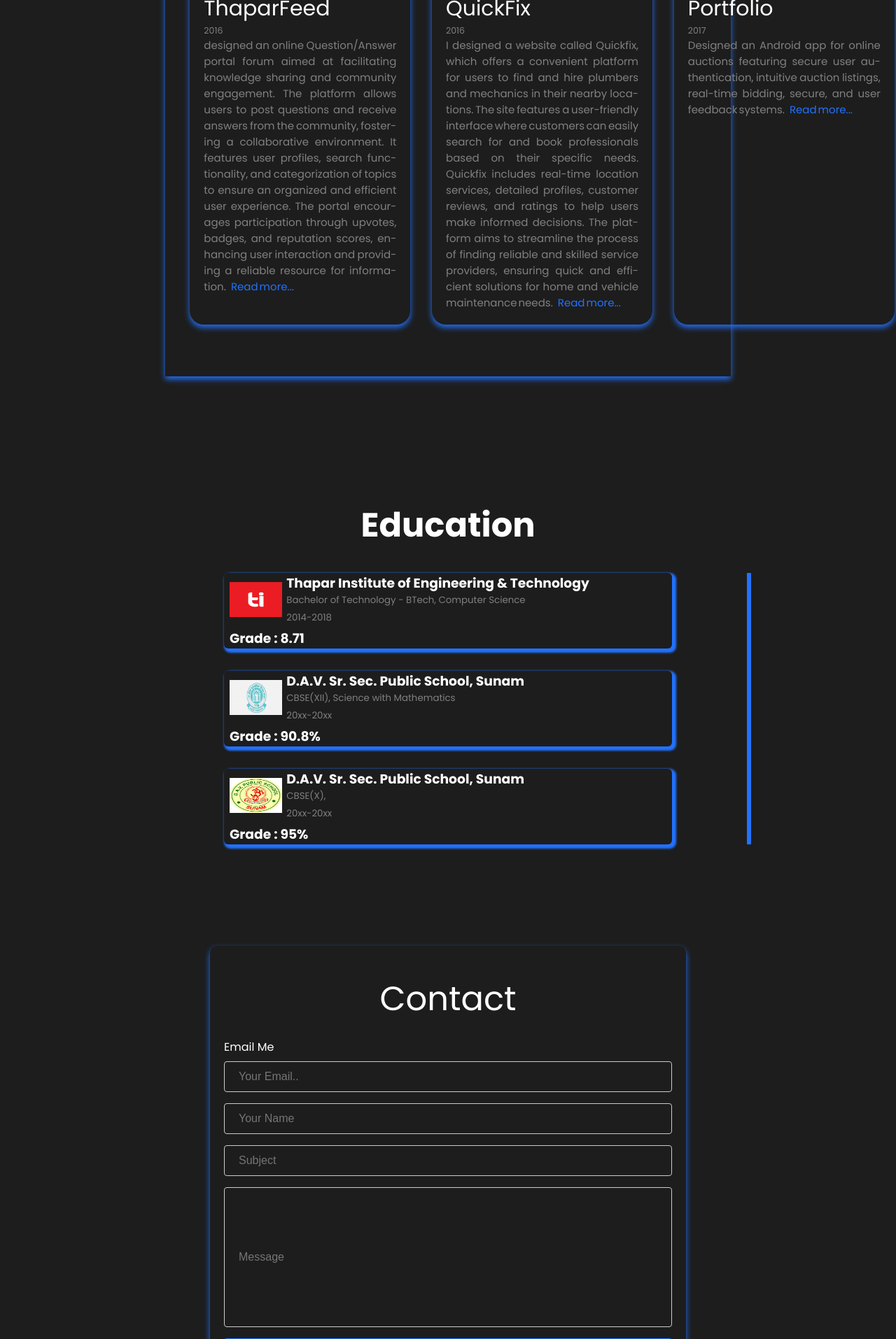
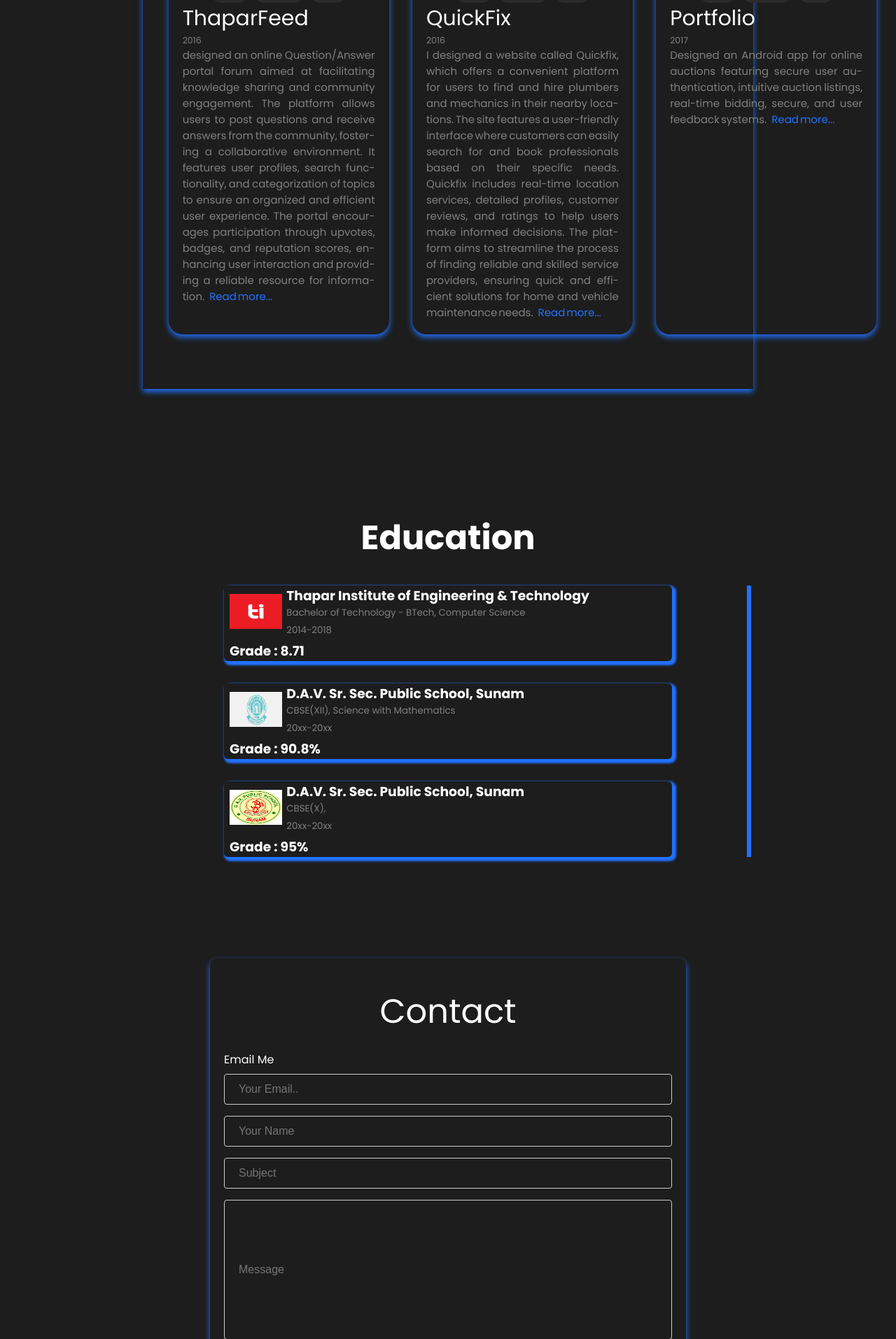
Before and after one commit to hb99960/Portfolio, a PHP site: page / in a window 1280 px wide; the page is wider, and only the part inside the window is pictured. Shown: the part 4170-6084 px from the top of that part at 70% size. Run offline with PHP 8.4, Linux system fonts and the light colour scheme; some libraries are stand-ins or nearby versions.

Commit message:
minor UI update

```diff
--- a/index.css
+++ b/index.css
@@ -319,7 +319,7 @@
 .project-section {
     display: flex;
     flex-direction: column;
-    width: 60%;
+    width: 65%;
 
     margin: 23px;
     /* border: solid black; */
```
